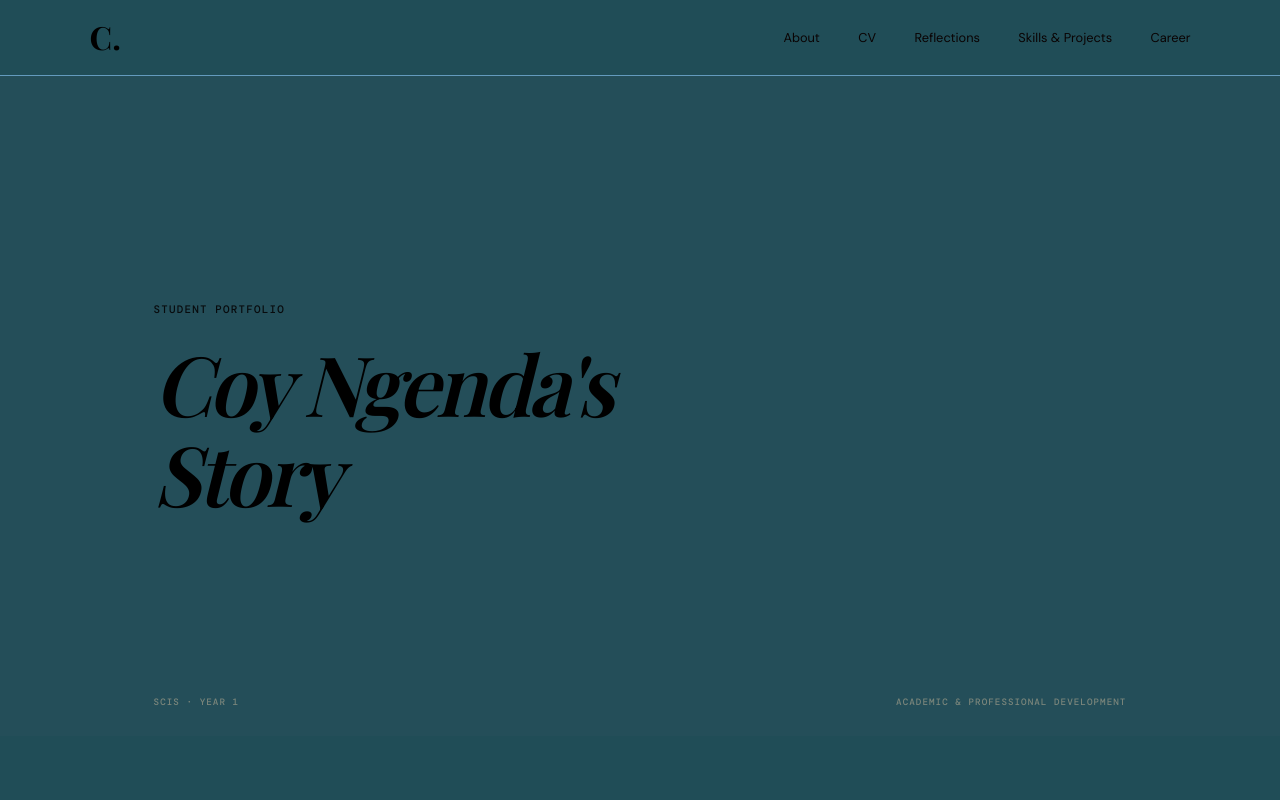
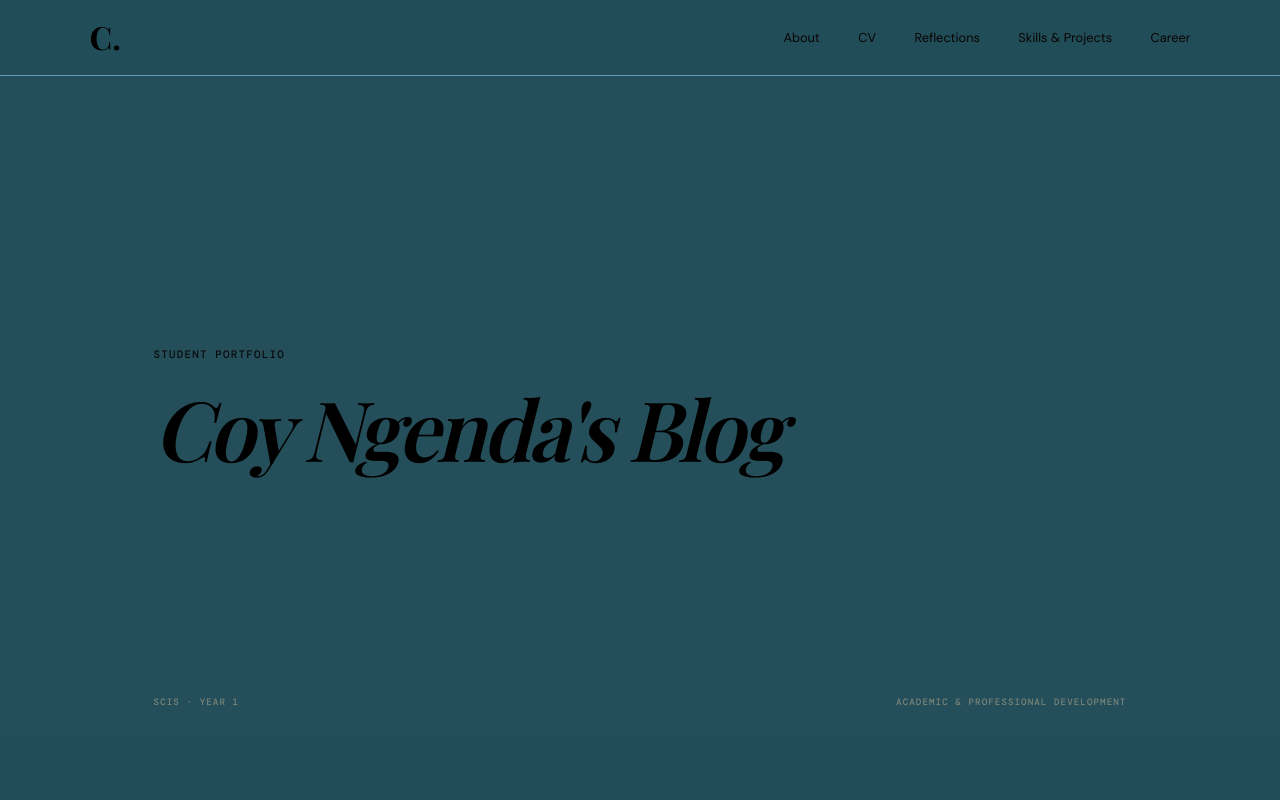
Before and after one commit to Coy369/Coy369.github.io, a plain HTML site: page index.html in a window 1280 px wide. Shown: the top 800 px of the page. Drawn offline with nearby package versions, Linux system fonts and the light colour scheme.

Commit message:
Update index.html

```diff
--- a/index.html
+++ b/index.html
@@ -21,7 +21,7 @@
     <section class="hero" id="home">
       <div class="hero-copy">
         <p class="eyebrow">STUDENT PORTFOLIO</p>
-        <h1><span>Coy Ngenda's Story</span></h1>
+        <h1><span>Coy Ngenda's Blog</span></h1>
 
 
       </div>
```
